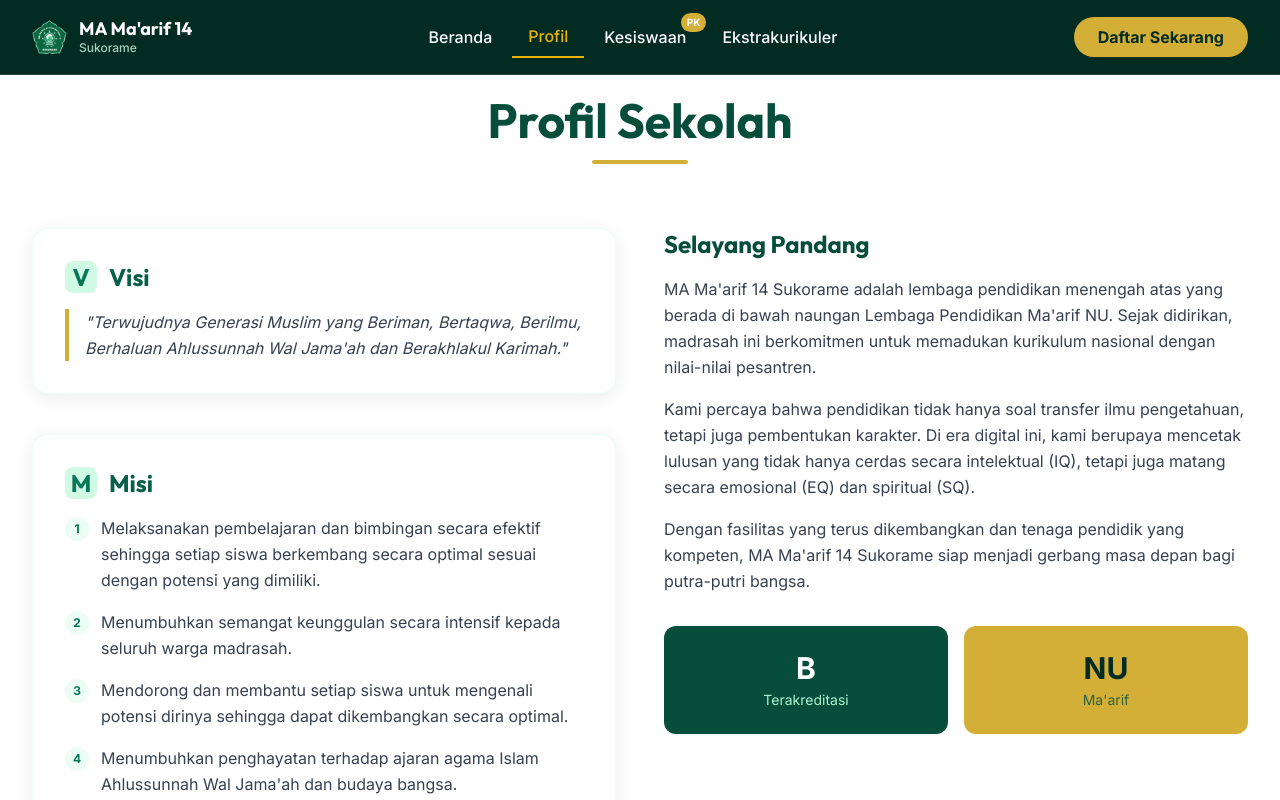
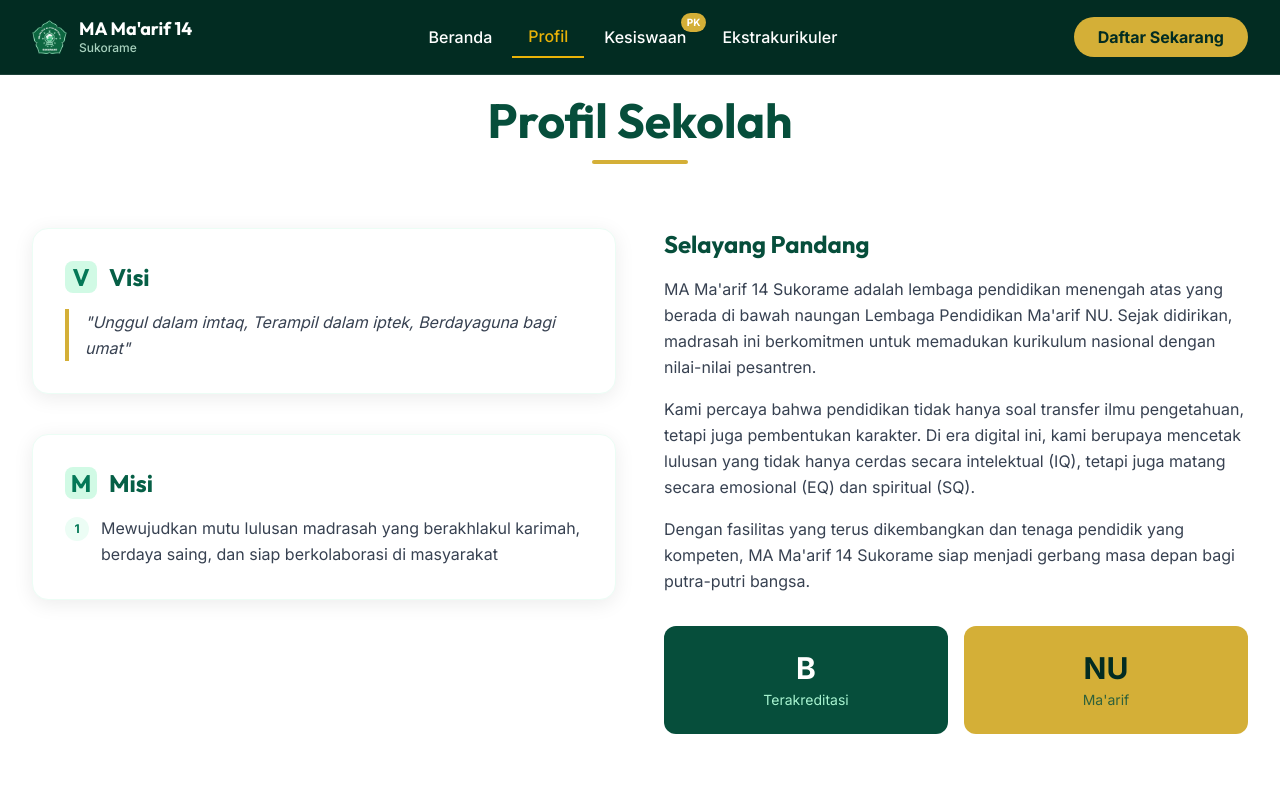
Before and after one commit to MAS-14/ma-maarif-14-web, a Next.js app: page /profil in a window 1280 px wide. Shown: the top 800 px of the page. Built offline with nearby package versions, Linux system fonts and the light colour scheme; a web font is replaced by a local one.

Commit message:
fix: update visi misi content

```diff
--- a/src/app/profil/page.tsx
+++ b/src/app/profil/page.tsx
@@ -22,7 +22,7 @@
                             Visi
                         </h2>
                         <p className="text-gray-700 leading-relaxed italic border-l-4 border-gold pl-4">
-                            "Terwujudnya Generasi Muslim yang Beriman, Bertaqwa, Berilmu, Berhaluan Ahlussunnah Wal Jama'ah dan Berakhlakul Karimah."
+                            "Unggul dalam imtaq, Terampil dalam iptek, Berdayaguna bagi umat"
                         </p>
                     </div>
 
@@ -32,12 +32,9 @@
                             Misi
                         </h2>
                         <ul className="space-y-4">
+
                             {[
-                                "Melaksanakan pembelajaran dan bimbingan secara efektif sehingga setiap siswa berkembang secara optimal sesuai dengan potensi yang dimiliki.",
-                                "Menumbuhkan semangat keunggulan secara intensif kepada seluruh warga madrasah.",
-                                "Mendorong dan membantu setiap siswa untuk mengenali potensi dirinya sehingga dapat dikembangkan secara optimal.",
-                                "Menumbuhkan penghayatan terhadap ajaran agama Islam Ahlussunnah Wal Jama'ah dan budaya bangsa.",
-                                "Menerapkan manajemen partisipatif dengan melibatkan seluruh warga madrasah dan komite madrasah."
+                                "Mewujudkan mutu lulusan madrasah yang berakhlakul karimah, berdaya saing, dan siap berkolaborasi di masyarakat"
                             ].map((item, idx) => (
                                 <li key={idx} className="flex items-start text-gray-700 leading-relaxed">
                                     <span className="min-w-[24px] h-6 rounded-full bg-emerald-50 text-emerald-700 text-xs font-bold flex items-center justify-center mr-3 mt-0.5">{idx + 1}</span>
```
